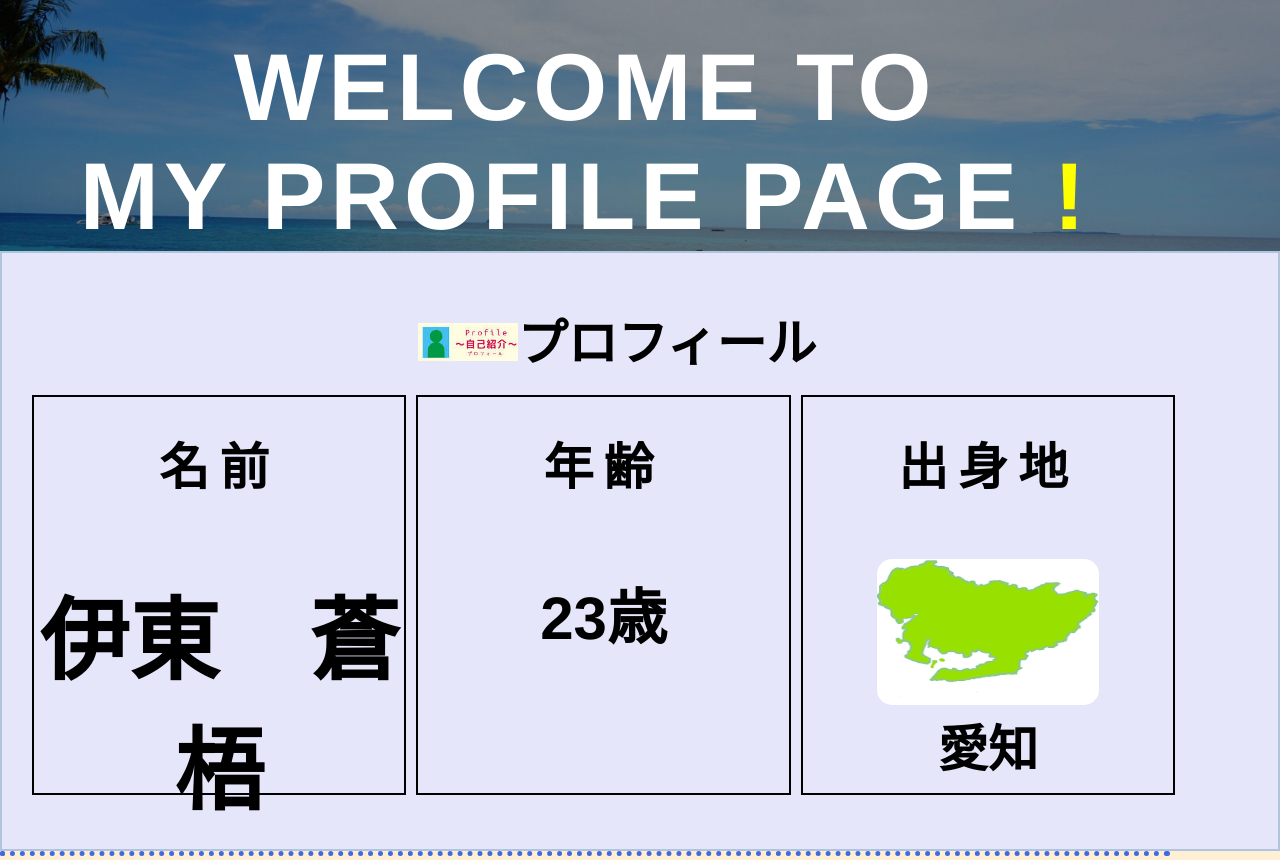
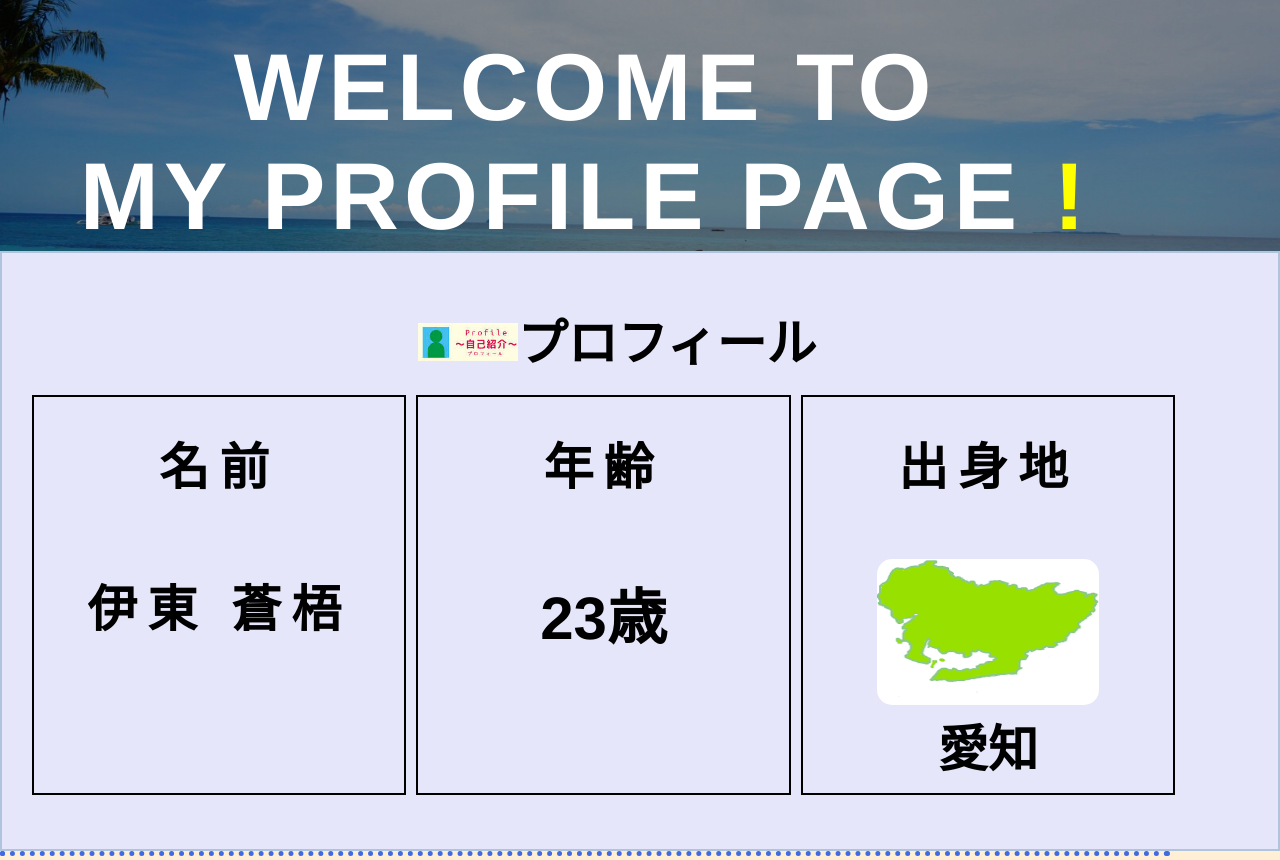
Before and after one commit to sougo-i/profile, a plain HTML site: page index.html in a window 1280 px wide. Shown: the part 67-927 px from the top of the page. Drawn offline with nearby package versions, Linux system fonts and the light colour scheme.

Commit message:
size
size

```diff
--- a/index.html
+++ b/index.html
@@ -3,8 +3,8 @@
 <head>
 	<meta charset="utf-8">
 	<title>伊東 蒼梧のプロフィール</title>
+	<link rel="stylesheet" href="css/reset.css">
 	<link rel="stylesheet" href="css/style.css">
-	<link rel="stylesheet" href="css/reset.css">
 	<script src="https://ajax.googleapis.com/ajax/libs/jquery/2.1.4/jquery.min.js"></script>
 </head>
 <body>
@@ -38,7 +38,7 @@
 	    	<h1 class="top" id="profile-jump"><img class="prof2" src="img/prof.jpeg">プロフィール</h1>
 	    	<div class="name int">
 	    		<h1>名前</h1>
-	    		<h2>伊東　蒼梧</h2>
+	    		<h1>伊東 蒼梧</h1>
 	    	</div>
 	    	<div class="age int">
 	    		<h1>年齢</h1>
```
